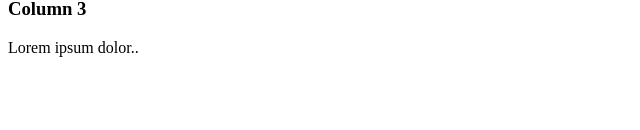
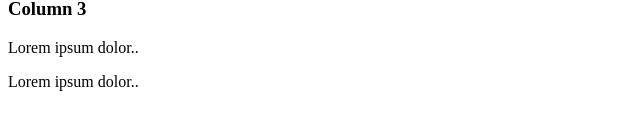
Before and after one commit to sagar07kumbhar/medriotest, a plain HTML site: page index.html in a window 1280 px wide. Shown: the part 260-390 px from the top of the page, without its empty margins (0-640 px from the left). Drawn offline with Linux system fonts and the light colour scheme.

Commit message:
Index file change

```diff
--- a/index.html
+++ b/index.html
@@ -16,6 +16,7 @@
     <div class="col-sm-4">
       <h3>Column 3</h3>
       <p>Lorem ipsum dolor..</p>
+      <p>Lorem ipsum dolor..</p>
     </div>
   </div>
 </div>
```
